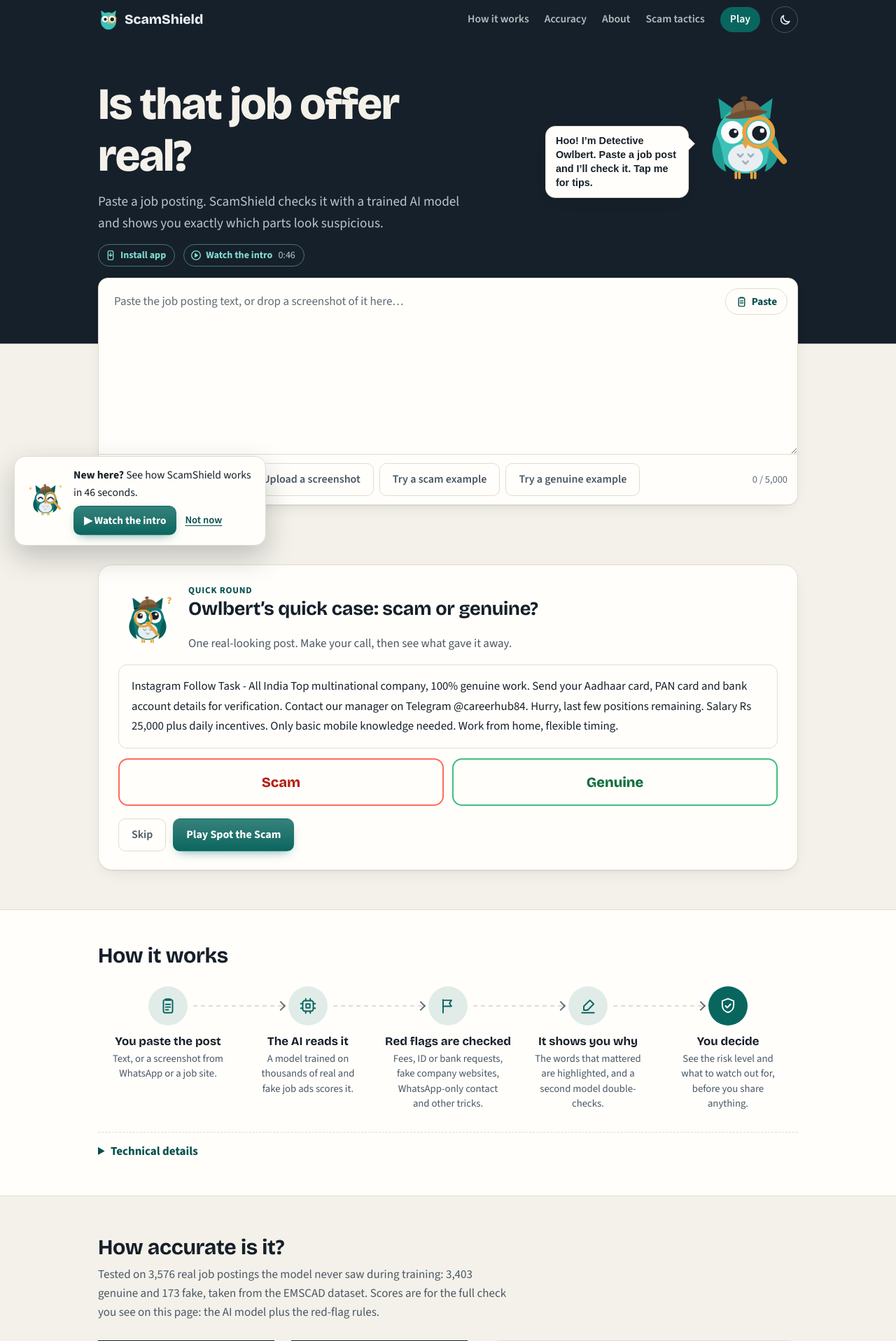
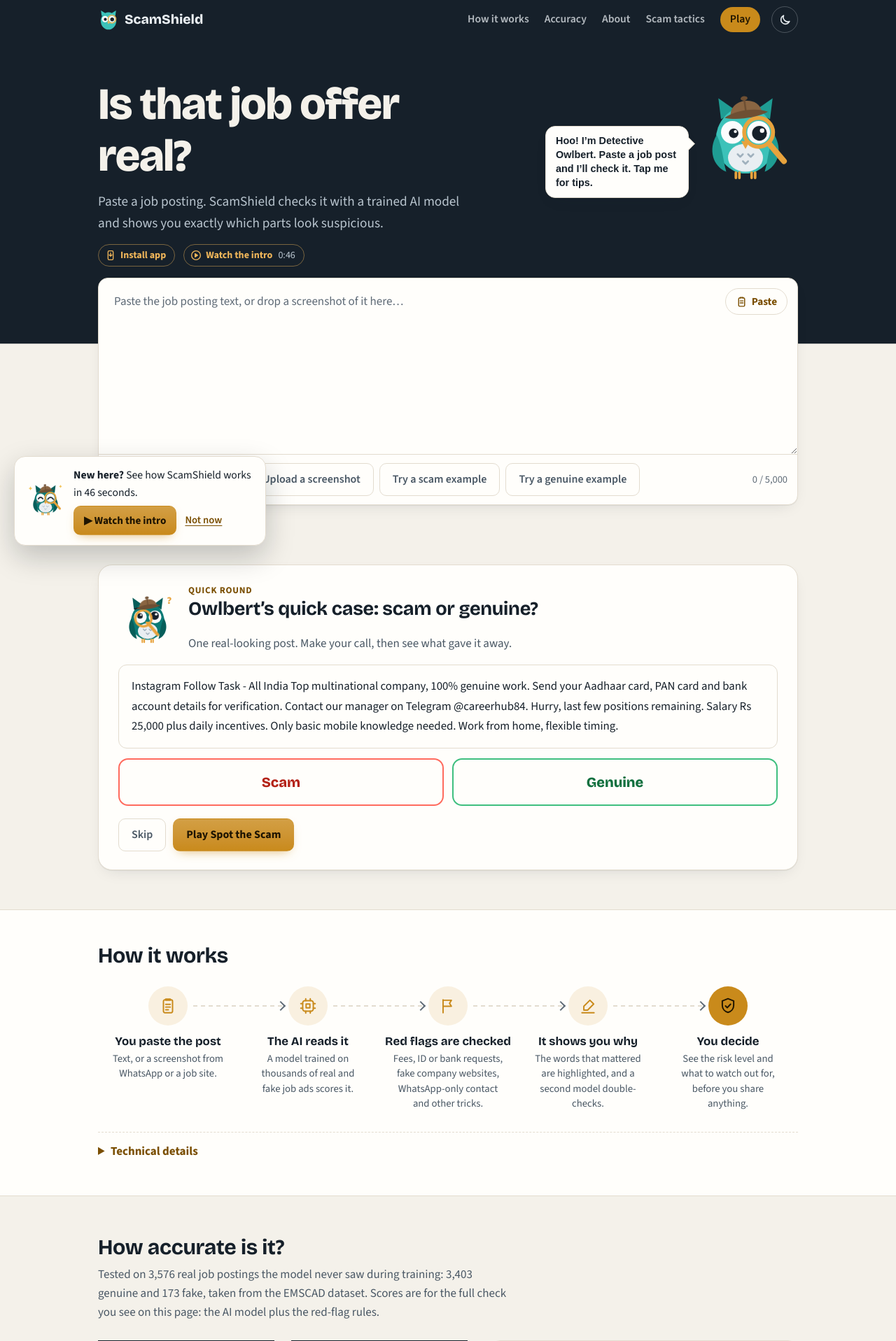
Before and after one commit to muhammad-12pa/hiring-scam-detector, a Flask app: page / in a window 1280 px wide. Shown: the top 1917 px of the page at 70% size. Run offline with Flask 3, Linux system fonts and the light colour scheme; parts of the project's set-up code (start-up, migrations or seed data) failed here and were passed over.

Commit message:
v1.2: gold accent across the whole site
- The gold from Spot the Scam is now the accent everywhere: buttons, links, nav,
  focus rings, install pills, offline page and the share-as-image card
- Dark text on gold buttons (6.2:1); lighter gold on hover
- Owlbert and the logo stay teal; scam/careful/genuine colours unchanged

Co-Authored-By: Claude Opus 5.5 <noreply@anthropic.com>
Claude-Session: https://claude.ai/code/session_019QWMaVrvR9ct6AreLANLf9

```diff
--- a/app.py
+++ b/app.py
@@ -35,7 +35,7 @@ def cache_headers(resp):
     return resp
 
 # Bump on every deploy; shown in the page footer and at /version so you can tell it's live.
-VERSION = "v1.1"
+VERSION = "v1.2"
 
 # Public address, used for link previews (og:image needs an absolute URL).
 SITE_URL = os.environ.get("SITE_URL", "https://hiring-scam-detector.onrender.com").rstrip("/")
--- a/static/script.js
+++ b/static/script.js
@@ -598,7 +598,7 @@ async function drawResultCard(d) {
   } catch { /* footer without the owl */ }
   x.textAlign = "left"; x.fillStyle = ink; x.font = `700 38px ${BODY}`;
   x.fillText(line1, startX + owlSize + gap, 1262);
-  x.fillStyle = "#0B7A75"; x.font = `700 34px ${BODY}`;
+  x.fillStyle = "#7A4E00"; x.font = `700 34px ${BODY}`;
   x.fillText(location.host, startX + owlSize + gap, 1310);
   return new Promise(r => c.toBlob(r, "image/png"));
 }
--- a/static/style.css
+++ b/static/style.css
@@ -17,9 +17,10 @@
   --mist: #F4F1EA;       /* warm "case file" paper (v1.1) */
   --paper: #FFFEFB;
   --line: #E3DCCF;
-  --teal: #08665F;
-  --teal-deep: #054F4A;
-  --on-teal: #FFFFFF;
+  --teal: #C98A1B;       /* gold accent (v1.2; the token keeps its old name) */
+  --teal-deep: #7A4E00;  /* gold text/links: 6.4:1 on --mist */
+  --on-teal: #1E1400;    /* dark text on gold buttons: 6.2:1 */
+  --accent-hover: #E0A63A;
   --scam: #FF6B5E;       /* marker red */
   --scam-ink: #B42318;
   --safe: #3FBF7F;       /* marker green */
@@ -32,7 +33,7 @@
   --band-bg-2: #1E2C38;
   --band-ink: #F4F1EA;
   --band-soft: #B9C5CF;
-  --band-accent: #7FDCD4;
+  --band-accent: #F0B65A;
   --shadow: 0 1px 0 rgba(22, 32, 42, .06), 0 8px 24px -12px rgba(22, 32, 42, .18);
   --display: "Bricolage Grotesque", "Segoe UI", system-ui, sans-serif;
   --body: "Source Sans 3", "Segoe UI", system-ui, sans-serif;
--- a/static/sw.js
+++ b/static/sw.js
@@ -82,7 +82,7 @@ function offlinePage() {
       `<!doctype html><meta name="viewport" content="width=device-width,initial-scale=1"><title>ScamShield</title>
        <body style="font-family:system-ui,sans-serif;background:#E9EEF2;color:#16202A;display:grid;place-items:center;min-height:90vh;text-align:center;padding:24px">
        <div><h1 style="margin:0 0 8px">Owlbert lost the trail</h1><p>You’re offline. ScamShield needs the internet to check a posting. Connect and try again.</p>
-       <p>While you wait, <a href="/play" style="color:#0B7A75;font-weight:700">Spot the Scam</a> and the <a href="/guide" style="color:#0B7A75;font-weight:700">scam tactics guide</a> work offline.</p>
-       <button onclick="location.reload()" style="font:inherit;font-weight:700;padding:10px 18px;border:0;border-radius:10px;background:#0B7A75;color:#fff">Try again</button></div>`,
+       <p>While you wait, <a href="/play" style="color:#7A4E00;font-weight:700">Spot the Scam</a> and the <a href="/guide" style="color:#7A4E00;font-weight:700">scam tactics guide</a> work offline.</p>
+       <button onclick="location.reload()" style="font:inherit;font-weight:700;padding:10px 18px;border:0;border-radius:10px;background:#C98A1B;color:#1E1400">Try again</button></div>`,
     { headers: { "content-type": "text/html; charset=utf-8" } });
 }
```
Also changed, not shown: other parts of static/style.css (+13 -19 lines).
